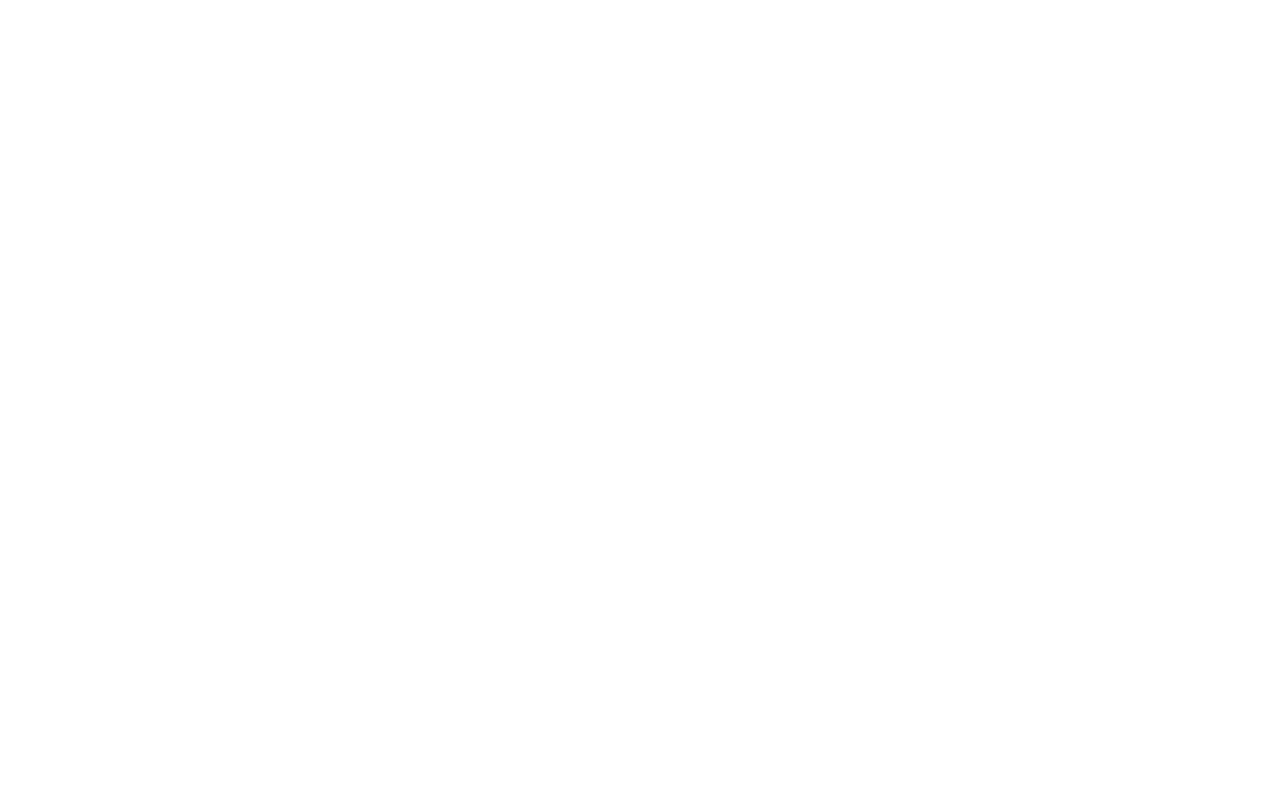
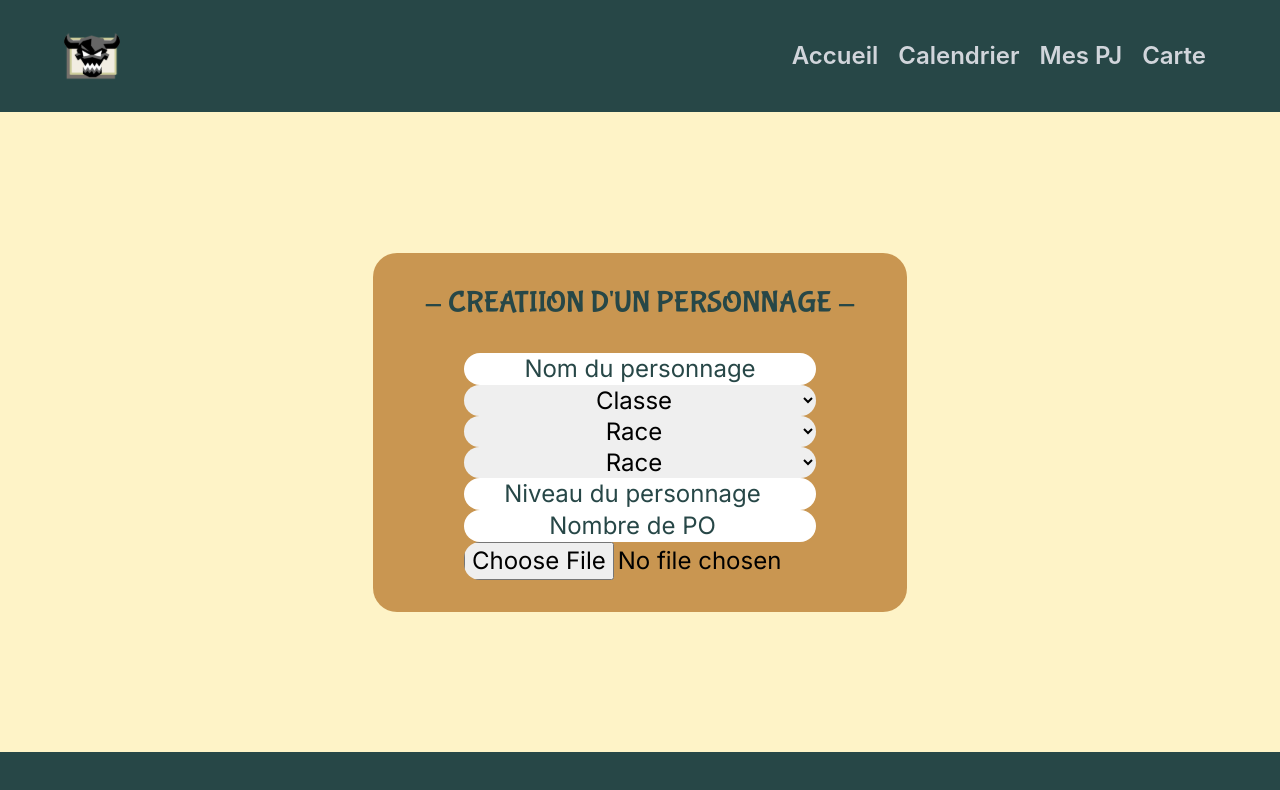
Before and after one commit to Enta12/lyssande, a React (Create React App) app in the folder front/: page /pj/new in a window 1280 px wide. Before the commit this address had no page. Shown: the top 790 px of the page. Built offline with nearby package versions, Linux system fonts and the light colour scheme.

Commit message:
feat(add-pj): first page layout for add pj

```diff
--- a/front/src/AppRoute.tsx
+++ b/front/src/AppRoute.tsx
@@ -3,6 +3,7 @@ import {BrowserRouter as Router, Route, Routes} from "react-router-dom";
 import Layout from "./components/layout";
 import Login from "./pages/login/login";
 import Pj from "./pages/pj/pj";
+import AddPj from "./pages/addPj/addPj";
 
 
 function AppRoute() {
@@ -10,6 +11,7 @@ function AppRoute() {
       <Router>
           <Routes>
               <Route path="/pj" element={<Layout><Pj /></Layout>} />
+              <Route path="/pj/new" element={<Layout><AddPj /></Layout>} />
               <Route path="/" element={<Login />} />
           </Routes>
       </Router>
--- a/front/src/components/input.tsx
+++ b/front/src/components/input.tsx
@@ -1,7 +1,15 @@
-const Input = (props : {placeholder: string, type: string}) => {
-    const {placeholder, type} = props
+interface Props {
+    placeholder: string;
+    type: string;
+    width?: string;
+    height?: string;
+}
+
+const Input = ({placeholder, type, width= "3/4", height = "24"} : Props) => {
     return (
-        <input className="h-24 w-3/4 rounded-2xl text-center text-2xl placeholder-[#274747] font-inter"
+        <input className={
+            `w-3/4 rounded-2xl text-center text-2xl placeholder-[#274747] font-inter h-${height} w-${width}`
+        }
             placeholder={placeholder} type={type}>
         </input>
     )
--- /dev/null
+++ b/front/src/components/inputSelect.tsx
@@ -0,0 +1,17 @@
+interface Props {
+    placeholder: string;
+    width?: string;
+    height?: string;
+    options: string[];
+}
+
+const Input = ({options, placeholder, width= "3/4", height = "24"} : Props) => {
+    return (
+        <select className={`w-3/4 rounded-2xl text-center text-2xl placeholder-[#274747] font-inter h-${height} w-${width}`}>
+            { <option value="" disabled selected>{placeholder}</option>}
+            {options.map(option => <option value={option}>{option}</option>)}
+        </select>
+    )
+}
+
+export default Input
--- /dev/null
+++ b/front/src/pages/addPj/addPj.tsx
@@ -0,0 +1,22 @@
+import Input from '../../components/input'
+import InputSelect from '../../components/inputSelect'
+
+
+const AddPj = () => {
+    return (
+        <div className="p-8 flex flex-col bg-orange/[.8] w-5/12 rounded-3xl justify-around items-center">
+            <h1 className="font-bubblegum text-swamp text-3xl">- CREATIION D'UN PERSONNAGE -</h1>
+            <form className='pt-8 w-full flex flex-col items-center'>
+                <Input height="1" placeholder="Nom du personnage" type="text"/>
+                <InputSelect height="1" placeholder={"Classe"} options={[]}/>
+                <InputSelect height="1" placeholder={"Race"} options={[]}/>
+                <InputSelect height="1" placeholder={"Race"} options={[]}/>
+                <Input height="1" placeholder="Niveau du personnage" type="number"/>
+                <Input height="1" placeholder="Nombre de PO" type="number"/>
+                <Input height="1" placeholder="image" type="file"/>
+            </form>
+        </div>
+    )
+}
+
+export default AddPj
```
